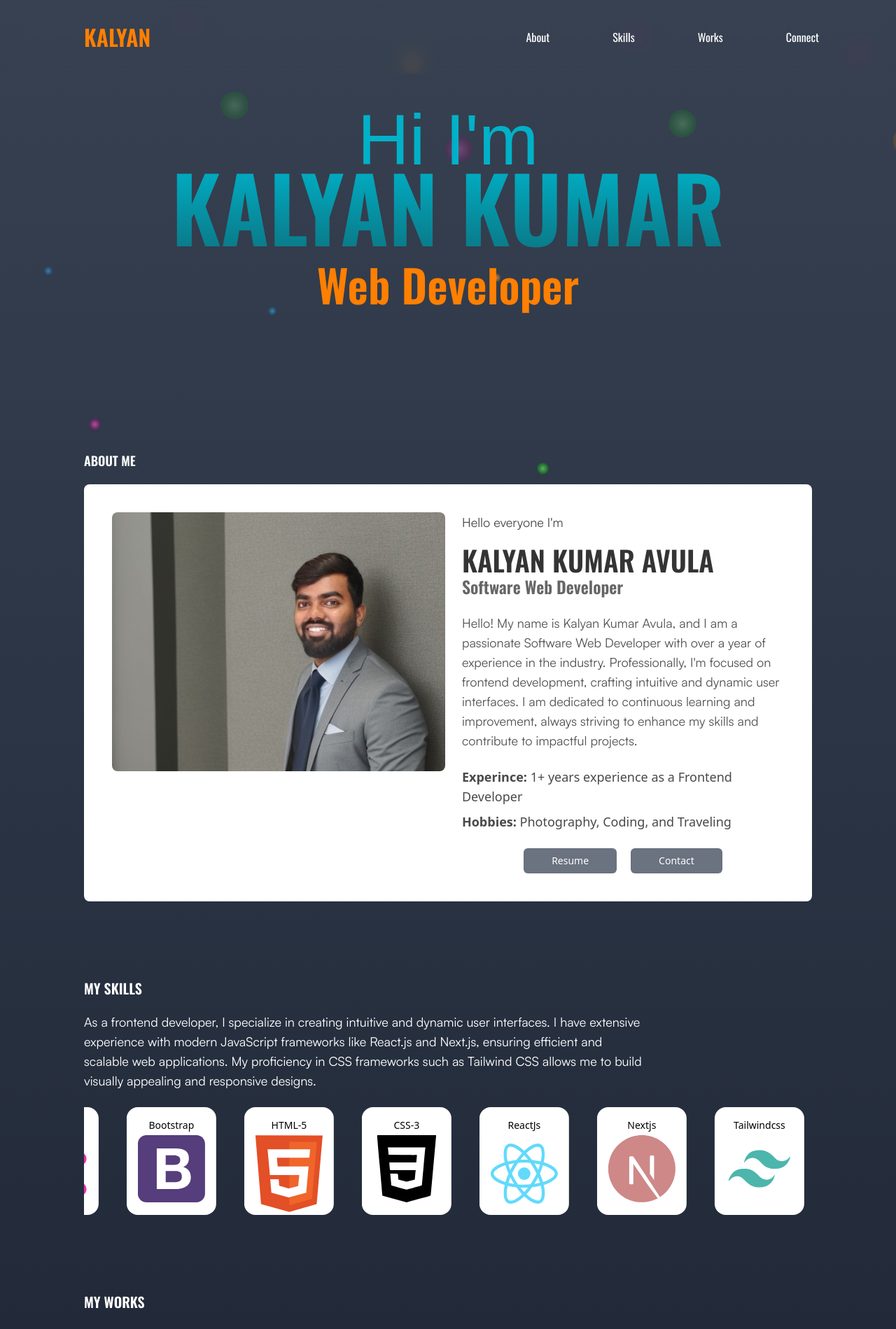
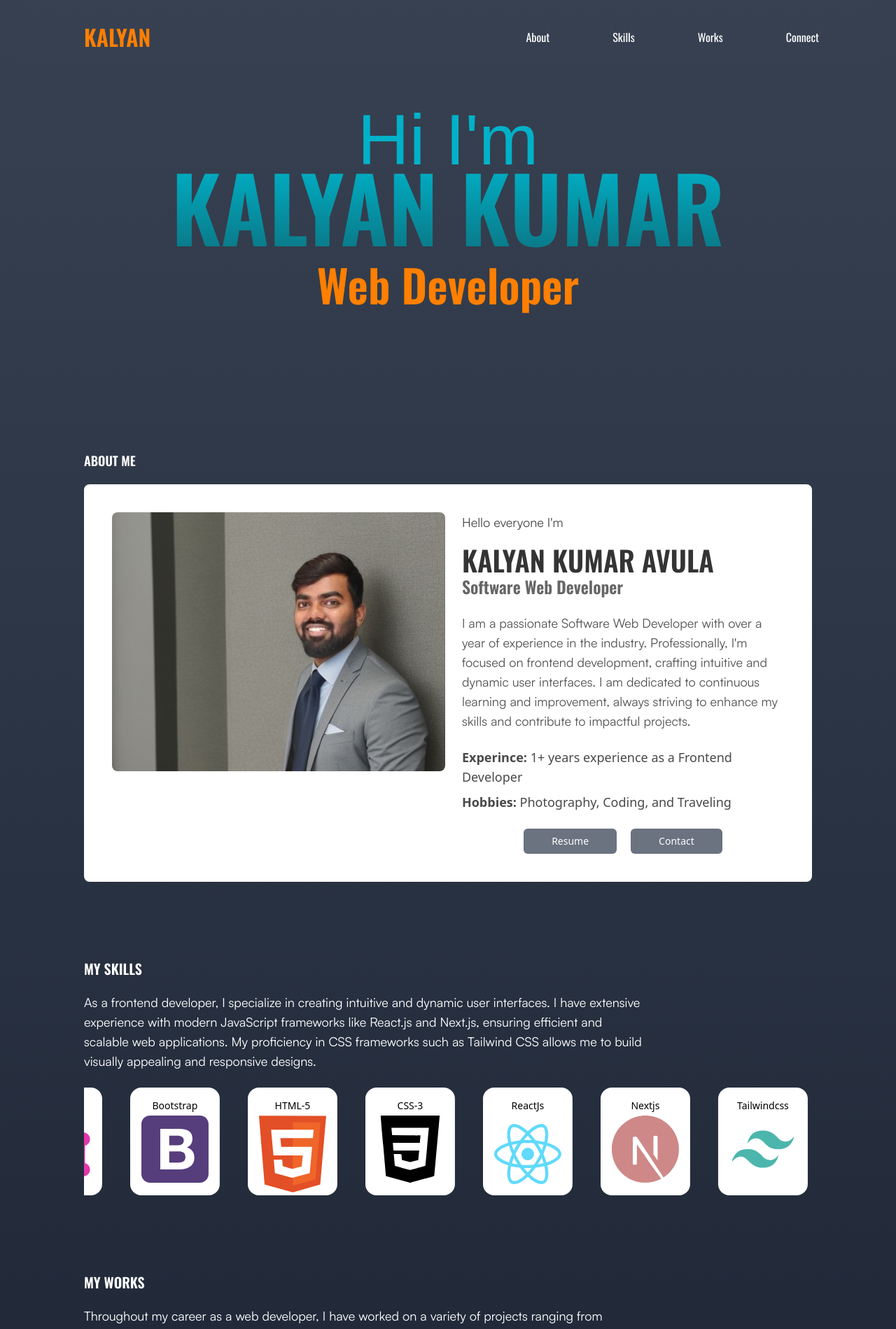
Before and after one commit to kalyankumar999/blog, a Next.js app: page / in a window 1280 px wide. Shown: the top 1899 px of the page at 70% size. Built offline with nearby package versions, Linux system fonts and the light colour scheme; a web font is replaced by a local one.

Commit message:
remove animations

```diff
--- a/src/app/globals.css
+++ b/src/app/globals.css
@@ -177,269 +177,3 @@ body {
     height: 30vw;
   }
 }
-
-/* Bubble Animation */
-@keyframes bubble {
-  0% {
-    transform: translateY(0) scale(1);
-    opacity: 1;
-  }
-  50% {
-    transform: translateY(-50vh) scale(1.2);
-    opacity: 0.8;
-  }
-  100% {
-    transform: translateY(-100vh) scale(1.4);
-    opacity: 0;
-  }
-}
-
-.bubble-container {
-  position: fixed;
-  top: 0;
-  left: 0;
-  z-index: -1;
-  width: 100%;
-  height: 100vh; /* Cover the entire viewport */
-  overflow: hidden;
-  pointer-events: none; /* Ensure the bubbles don't interfere with interactions */
-}
-
-.bubble {
-  position: absolute;
-  bottom: 0;
-
-  border-radius: 50%;
-  animation: bubble 6s ease-in-out infinite;
-}
-
-/* Bubble Elements */
-.bubble:nth-child(1) {
-  width: 10px;
-  height: 10px;
-  left: 5%;
-  background: radial-gradient(
-    circle,
-    rgba(46, 185, 198, 0.8) 0%,
-    rgba(46, 97, 198, 0.4) 60%
-  );
-  animation-duration: 4s;
-}
-
-.bubble:nth-child(2) {
-  width: 15px;
-  height: 15px;
-  left: 10%;
-  background: radial-gradient(
-    circle,
-    rgba(215, 95, 189, 0.8) 0%,
-    rgba(181, 10, 129, 0.4) 60%
-  );
-  animation-duration: 5s;
-}
-
-.bubble:nth-child(3) {
-  width: 20px;
-  height: 20px;
-  left: 15%;
-  background: radial-gradient(
-    circle,
-    rgba(120, 213, 117, 0.8) 0%,
-    rgba(6, 202, 6, 0.4) 60%
-  );
-  animation-duration: 6s;
-}
-
-.bubble:nth-child(4) {
-  width: 25px;
-  height: 25px;
-  left: 20%;
-  background: radial-gradient(
-    circle,
-    rgba(215, 95, 189, 0.8) 0%,
-    rgba(181, 10, 129, 0.4) 60%
-  );
-  animation-duration: 7s;
-}
-
-.bubble:nth-child(5) {
-  width: 30px;
-  height: 30px;
-  left: 25%;
-  background: radial-gradient(
-    circle,
-    rgba(120, 213, 117, 0.8) 0%,
-    rgba(6, 202, 6, 0.4) 60%
-  );
-  animation-duration: 8s;
-}
-
-.bubble:nth-child(6) {
-  width: 10px;
-  height: 10px;
-  left: 30%;
-  background: radial-gradient(
-    circle,
-    rgba(46, 185, 198, 0.8) 0%,
-    rgba(46, 97, 198, 0.4) 60%
-  );
-  animation-duration: 4.5s;
-}
-
-.bubble:nth-child(7) {
-  width: 15px;
-  height: 15px;
-  left: 35%;
-  background: radial-gradient(
-    circle,
-    rgba(215, 95, 189, 0.8) 0%,
-    rgba(181, 10, 129, 0.4) 60%
-  );
-  animation-duration: 5.5s;
-}
-
-.bubble:nth-child(8) {
-  width: 20px;
-  height: 20px;
-  left: 40%;
-  background: radial-gradient(
-    circle,
-    rgba(236, 178, 119, 0.8) 0%,
-    rgba(240, 129, 3, 0.4) 60%
-  );
-  animation-duration: 6.5s;
-}
-
-.bubble:nth-child(9) {
-  width: 25px;
-  height: 25px;
-  left: 45%;
-  background: radial-gradient(
-    circle,
-    rgba(236, 178, 119, 0.8) 0%,
-    rgba(240, 129, 3, 0.4) 60%
-  );
-  animation-duration: 7.5s;
-}
-
-.bubble:nth-child(10) {
-  width: 30px;
-  height: 30px;
-  left: 50%;
-  background: radial-gradient(
-    circle,
-    rgba(215, 95, 189, 0.8) 0%,
-    rgba(181, 10, 129, 0.4) 60%
-  );
-  animation-duration: 8.5s;
-}
-
-.bubble:nth-child(11) {
-  width: 10px;
-  height: 10px;
-  left: 55%;
-  background: radial-gradient(
-    circle,
-    rgba(236, 178, 119, 0.8) 0%,
-    rgba(240, 129, 3, 0.4) 60%
-  );
-  animation-duration: 4.2s;
-}
-
-.bubble:nth-child(12) {
-  width: 15px;
-  height: 15px;
-  left: 60%;
-  background: radial-gradient(
-    circle,
-    rgba(120, 213, 117, 0.8) 0%,
-    rgba(6, 202, 6, 0.4) 60%
-  );
-  animation-duration: 5.2s;
-}
-
-.bubble:nth-child(13) {
-  width: 20px;
-  height: 20px;
-  left: 65%;
-  animation-duration: 6.2s;
-}
-
-.bubble:nth-child(14) {
-  width: 25px;
-  height: 25px;
-  left: 70%;
-  background: radial-gradient(
-    circle,
-    rgba(215, 95, 189, 0.8) 0%,
-    rgba(181, 10, 129, 0.4) 60%
-  );
-  animation-duration: 7.2s;
-}
-
-.bubble:nth-child(15) {
-  width: 30px;
-  height: 30px;
-  left: 75%;
-  background: radial-gradient(
-    circle,
-    rgba(120, 213, 117, 0.8) 0%,
-    rgba(6, 202, 6, 0.4) 60%
-  );
-  animation-duration: 8.2s;
-}
-
-.bubble:nth-child(16) {
-  width: 10px;
-  height: 10px;
-  left: 80%;
-  animation-duration: 4.4s;
-}
-
-.bubble:nth-child(17) {
-  width: 15px;
-  height: 15px;
-  left: 85%;
-  background: radial-gradient(
-    circle,
-    rgba(236, 178, 119, 0.8) 0%,
-    rgba(240, 129, 3, 0.4) 60%
-  );
-  animation-duration: 5.4s;
-}
-
-.bubble:nth-child(18) {
-  width: 20px;
-  height: 20px;
-  left: 90%;
-  background: radial-gradient(
-    circle,
-    rgba(215, 95, 189, 0.8) 0%,
-    rgba(181, 10, 129, 0.4) 60%
-  );
-  animation-duration: 6.4s;
-}
-
-.bubble:nth-child(19) {
-  width: 25px;
-  height: 25px;
-  left: 95%;
-  background: radial-gradient(
-    circle,
-    rgba(215, 95, 153, 0.8) 0%,
-    rgba(150, 3, 106, 0.4) 60%
-  );
-  animation-duration: 7.4s;
-}
-
-.bubble:nth-child(20) {
-  width: 30px;
-  height: 30px;
-  left: 100%;
-  background: radial-gradient(
-    circle,
-    rgba(236, 178, 119, 0.8) 0%,
-    rgba(240, 129, 3, 0.4) 60%
-  );
-  animation-duration: 8.4s;
-}
--- a/src/app/layout.js
+++ b/src/app/layout.js
@@ -38,11 +38,7 @@ export default function RootLayout({ children }) {
       <body
         className={`${oswald.variable} ${monteCarlo.variable} ${satoshi.variable} bg-white`}
       >
-        <div className="bubble-container">
-          {Array.from({ length: 20 }, (_, i) => (
-            <div key={i} className="bubble"></div>
-          ))}
-        </div>
+        <div className="bubble-container"></div>
         <Toaster position="top-center" richColors />
         <Navbar />
         {children}
--- a/src/components/AboutSection/data.js
+++ b/src/components/AboutSection/data.js
@@ -1,8 +1,8 @@
-export const aboutData =
-  {
-    name: "Kalyan Kumar Avula",
-    title: "Software Web Developer",
-    experience: "1+ years experience as a Frontend Developer",
-    hobbies: "Photography, Coding, and Traveling",
-    description: "Hello! My name is Kalyan Kumar Avula, and I am a passionate Software Web Developer with over a year of experience in the industry. Professionally, I'm focused on frontend development, crafting intuitive and dynamic user interfaces. I am dedicated to continuous learning and improvement, always striving to enhance my skills and contribute to impactful projects."
-  };
+export const aboutData = {
+  name: "Kalyan Kumar Avula",
+  title: "Software Web Developer",
+  experience: "1+ years experience as a Frontend Developer",
+  hobbies: "Photography, Coding, and Traveling",
+  description:
+    " I am a passionate Software Web Developer with over a year of experience in the industry. Professionally, I'm focused on frontend development, crafting intuitive and dynamic user interfaces. I am dedicated to continuous learning and improvement, always striving to enhance my skills and contribute to impactful projects.",
+};
```
